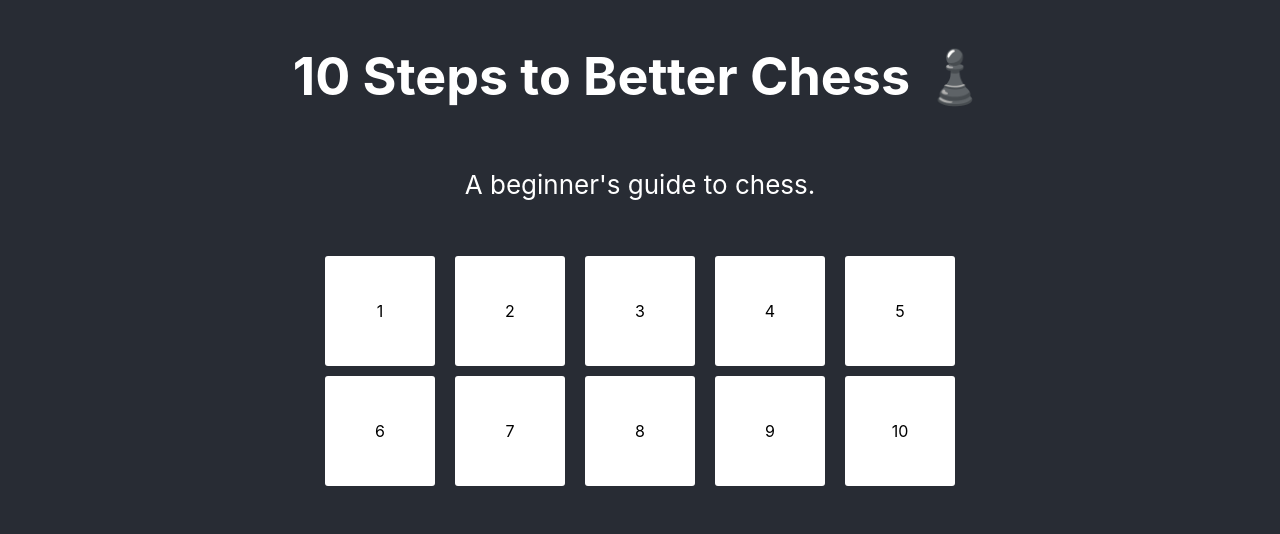
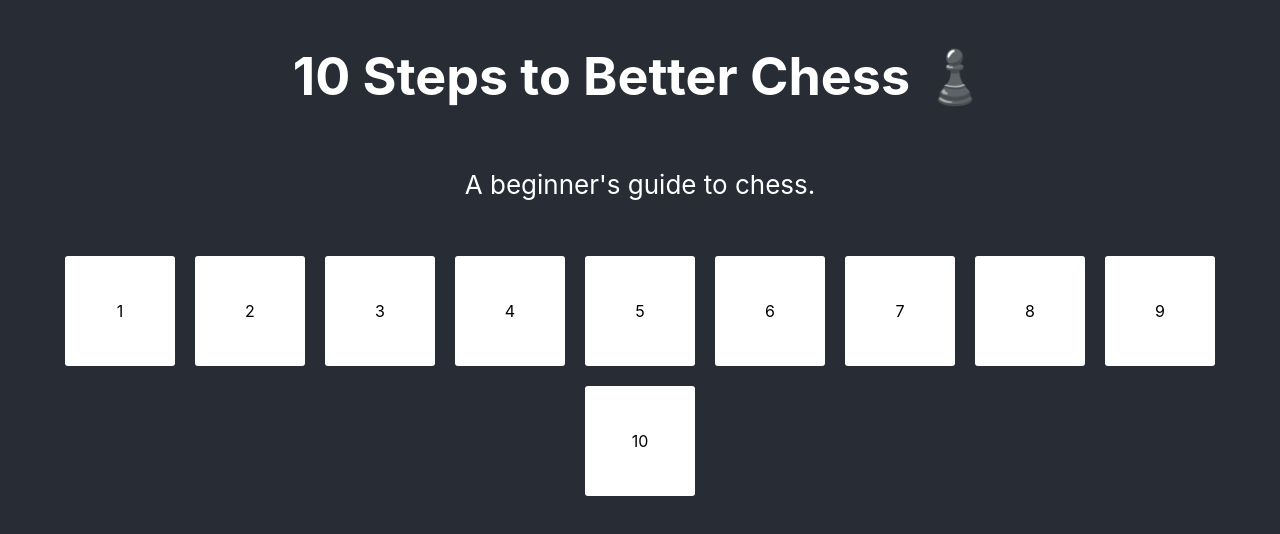
Before and after one commit to riceball1/10-steps-to-better-chess, a React (Create React App) app: page / in a window 1280 px wide. Shown: the top 534 px of the page. Built offline with nearby package versions, Linux system fonts and the light colour scheme.

Commit message:
Messed around flex

```diff
--- a/src/App.css
+++ b/src/App.css
@@ -20,13 +20,13 @@
   justify-content: center;
   align-items: center;
   margin: 20px auto;
+  flex-wrap: wrap;
 }
 
 @media only screen and (max-width: 768px) {
   /* For mobile phones: */
   .box-grid {
-    overflow: scroll;
-    justify-content: flex-start;
+    flex-wrap: wrap;
   }
 }
 
--- a/src/App.tsx
+++ b/src/App.tsx
@@ -1,21 +1,16 @@
 import "./App.css";
 
 function App() {
-  const GRID_ROW_LENGTH = 5;
-  const GRID_COL_LENGTH = 2;
+  const TOTAL_GRID_LENGTH = 10;
 
   const grid = [];
-  for (let row = 0; row < GRID_ROW_LENGTH; row++) {
-    const currentRow = [];
-    for (let col = 0; col < GRID_COL_LENGTH; col++) {
-      const id = row + col * GRID_ROW_LENGTH + 1!;
-        currentRow.push(
-          <div className="box" id={`${id}`} tabIndex={id}>
-            {id}
-          </div>
-      );
-    }
-    grid.push(currentRow);
+  for (let boxLength = 0; boxLength < TOTAL_GRID_LENGTH; boxLength++) {
+    const id = boxLength + 1;
+    grid.push(
+      <div className="box" id={`${id}`} tabIndex={id}>
+        {id}
+      </div>
+    );
   }
 
   return (
@@ -24,17 +19,7 @@ function App() {
         <h1>10 Steps to Better Chess ♟️</h1>
         <p>A beginner's guide to chess.</p>
       </header>
-      <main className="box-grid">
-        {grid.map((row, rowId) => {
-          return (
-            <div className="column" key={rowId}>
-              {row.map((node, nodeId) => {
-                return node;
-              })}
-            </div>
-          );
-        })}
-      </main>
+      <main className="box-grid">{grid.map((box) => box)}</main>
     </div>
   );
 }
```
